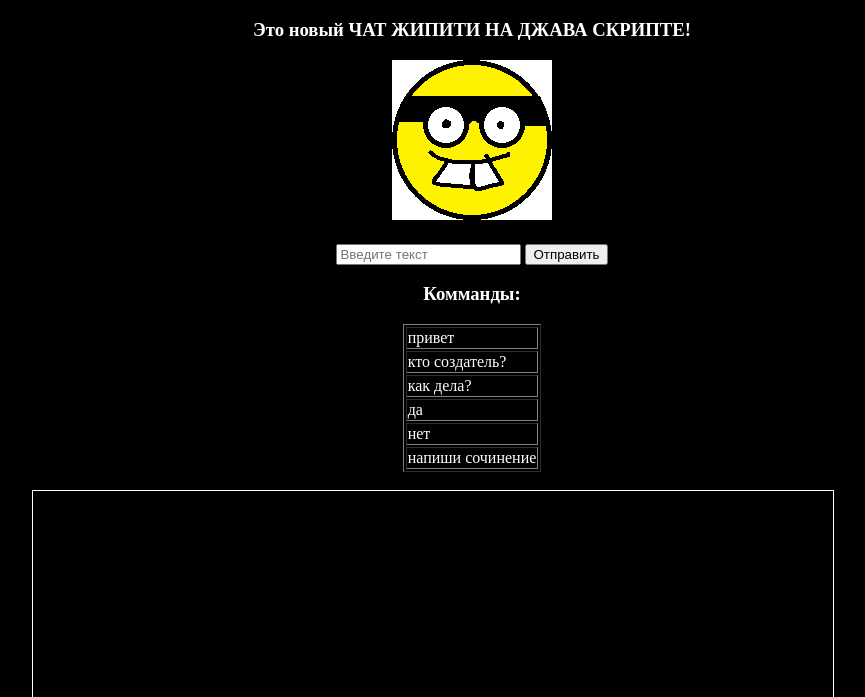
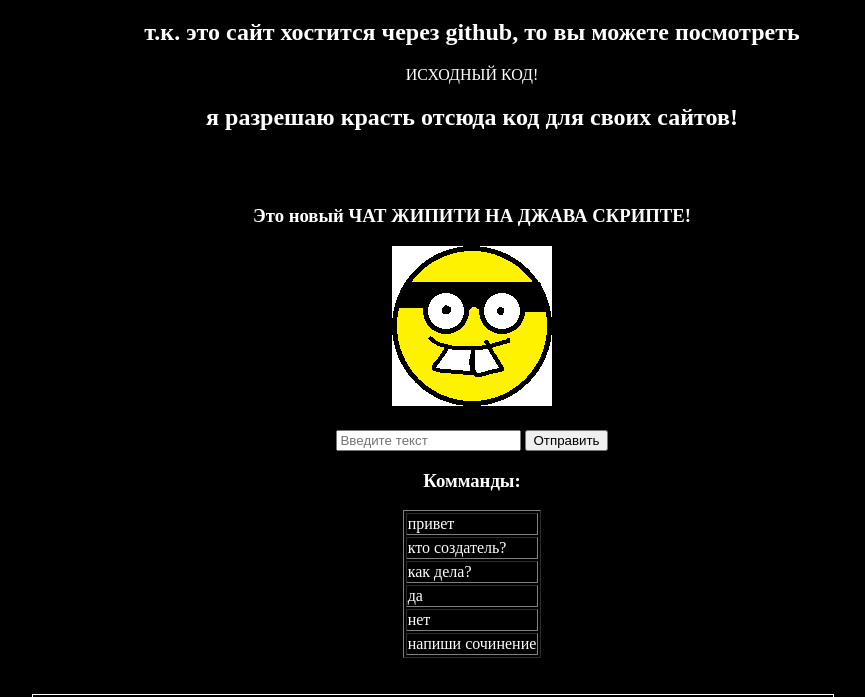
Before and after one commit to jaroslaw21012012/TestSiteLOL, a plain HTML site: page index.html in a window 1280 px wide. Shown: the part 91-788 px from the top of the page, without its empty margins (168-1033 px from the left). Drawn offline with Linux system fonts and the light colour scheme.

Commit message:
Add files via upload

```diff
--- a/index.html
+++ b/index.html
@@ -19,6 +19,11 @@
     </style>
     <marquee>привет</marquee>
     <center><h1>Привет! Это тестовый сайт на GitHub!</h1></center>
+    <center>
+        <h2>т.к. это сайт хостится через github, то вы можете посмотреть</h2> <a href="https://github.com/yarik21yt/TestSiteLOL">ИСХОДНЫЙ КОД!</a> <h2>я разрешаю красть отсюда код для своих сайтов!</h2>
+    </center>
+    <br>
+    <br>
     <center>
         <h3>Это новый  ЧАТ ЖИПИТИ НА ДЖАВА СКРИПТЕ!</h3>
         <img src="assets/nerd.png" alt="ЛОГОТИП!">
@@ -70,6 +75,7 @@
         </table>
     </center>
     <br>
+    <br>
     <center>
         <canvas id="canvas" width="800" height="600"></canvas>
         <button id="clearButton">Очистить</button>
@@ -112,8 +118,16 @@
             });
         </script>
     </center>
+    <br>
+    <br>
     <center>
         <a href="http://yarik21yt.serv00.net">основной сайт</a>
     </center>
+    <br>
+    <br>
+    <br>
+    <br>
+    <br>
+    <br>
 </body>
 </html>
```
